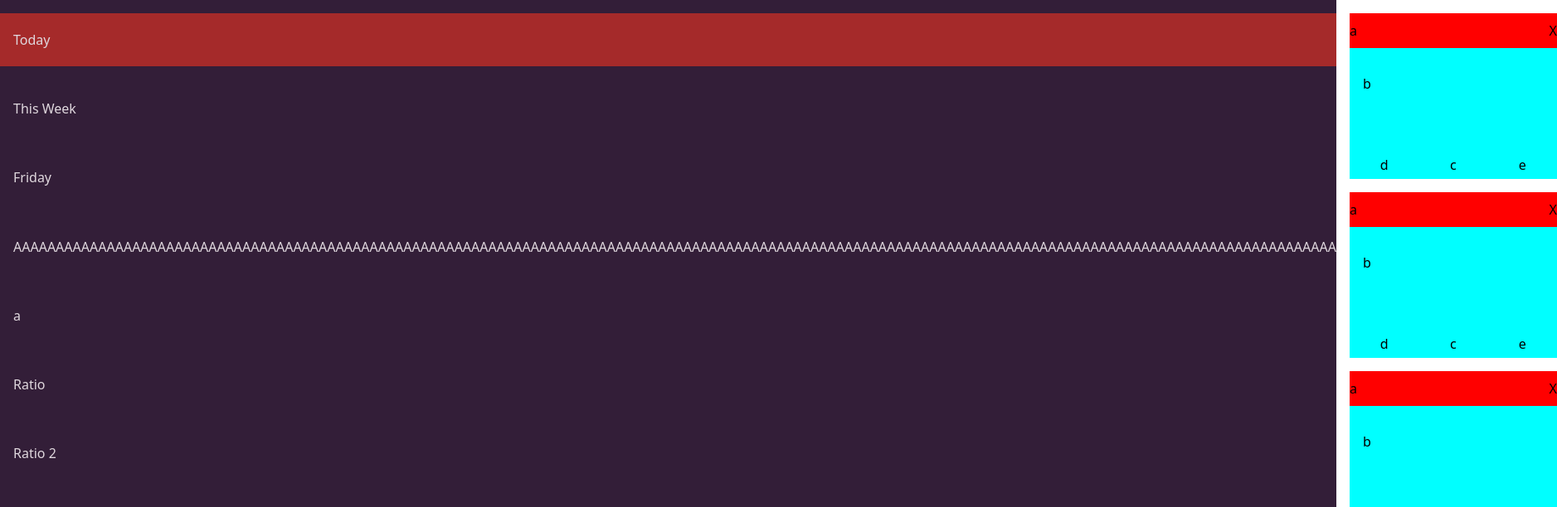
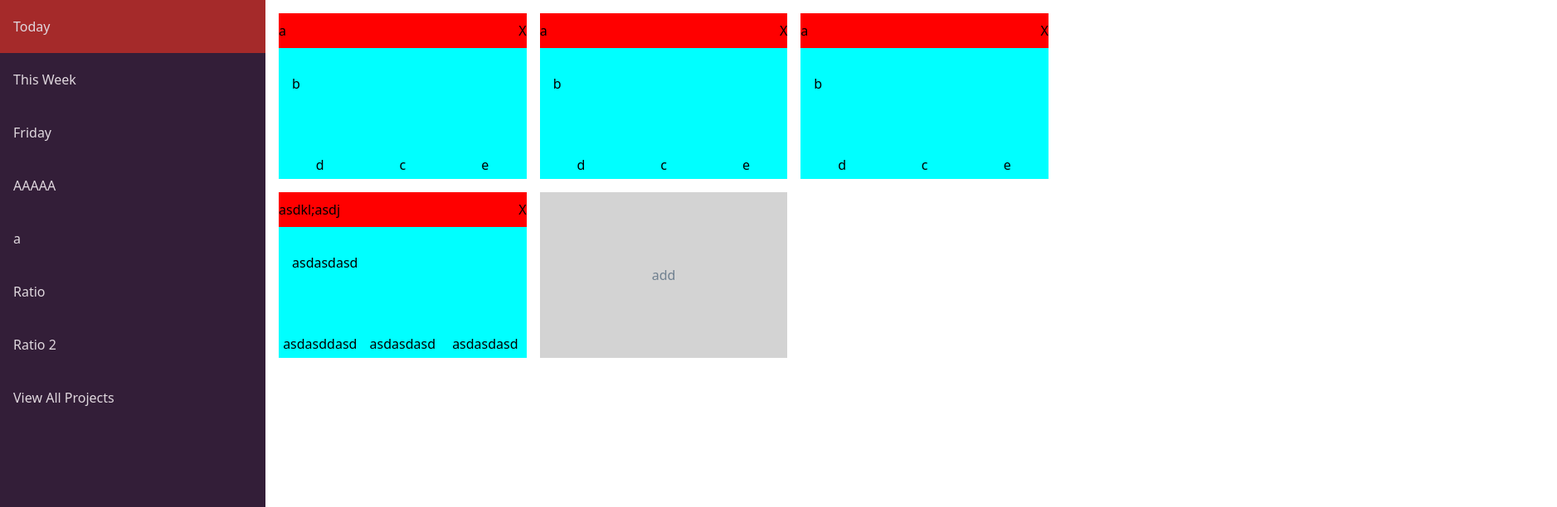
Before and after one commit to nathank07/odin-todo, a website built with webpack: page dist/index.html in a window 1280 px wide. Both pictures are taken after a click on the button "Today". Shown: the top 612 px of the page at 83% size, 1877 px wide, since content can reach past the window. Built offline with nearby package versions, Linux system fonts and the light colour scheme.

Commit message:
Added view all projects button

```diff
--- a/src/index.js
+++ b/src/index.js
@@ -8,7 +8,7 @@ let projects = [
     ["Today", [toDoItem("a", "b", "c", "d", "e"), toDoItem("a", "b", "c", "d", "e"), toDoItem("a", "b", "c", "d", "e")]],
     ["This Week", [toDoItem("a", "b", "c", "d", "e"), toDoItem("a", "b", "c", "d", "e")]],
     ["Friday", [toDoItem("a", "b", "c", "d", "e"), toDoItem("a", "b", "c", "d", "e"), toDoItem("a", "b", "c", "d", "e"), toDoItem("a", "b", "c", "d", "e")]],
-    ["AAAAAAAAAAAAAAAAAAAAAAAAAAAAAAAAAAAAAAAAAAAAAAAAAAAAAAAAAAAAAAAAAAAAAAAAAAAAAAAAAAAAAAAAAAAAAAAAAAAAAAAAAAAAAAAAAAAAAAAAAAAAAAAAAAAAAAAAAAAAAAAAAAAAAAAAAAAA", []],
+    ["AAAAA", []],
     ["a", []]
 ]
 export default projects;
--- a/src/javascript/visual.js
+++ b/src/javascript/visual.js
@@ -6,7 +6,7 @@ const toDoItem = (title, description, dueDate, priority, notes) => {
 }
 const body = document.querySelector('body');
 
-function displayItems(project){
+function displayItems(project, viewingMultiple){
     const toDoGrid = document.createElement('div');
     toDoGrid.classList.add("grid");
 
@@ -16,9 +16,12 @@ function displayItems(project){
 
         let titleBar = document.createElement('div');
         let title = document.createElement('h2');
-        let removeElement = document.createElement('div');
+        let removeElement = document.createElement('button');
         title.innerHTML = toDoItem.title;
         removeElement.innerHTML = "X";
+        removeElement.addEventListener('click', () => {
+            console.log(toDoItem)
+        })
         titleBar.classList.add('titleBar');
         titleBar.append(title);
         titleBar.append(removeElement);
@@ -57,16 +60,42 @@ function displayItems(project){
     })
     toDoGrid.appendChild(addButton);
 
-    if(document.querySelector('.grid') !== null){
-        body.removeChild(document.querySelector('.grid')); // Clears the grid if there is one already available
+    if(document.querySelector('.container') !== null){
+        if(viewingMultiple === true){
+            document.querySelector('.container').appendChild(toDoGrid);
+        }
+        else{
+            body.removeChild(document.querySelector('.container')); // Clears the grid if there is one already available
+            const container = document.createElement('div');
+            container.classList.add('container');
+            container.appendChild(toDoGrid);
+            body.appendChild(container);
+        }
     }
-    body.appendChild(toDoGrid);
+    else{
+        const container = document.createElement('div');
+        container.classList.add('container');
+        container.appendChild(toDoGrid);
+        body.appendChild(container);
+    }
 
     document.querySelectorAll('.tabButton').forEach(button => { // Gives button selection class if it is picked
         button.classList.remove('selected');
         if(button.innerHTML === project[0]){ //project[0] = name of project
             button.classList.add('selected');
         }
+    });
+
+}
+
+function displayAllItems(projects){
+    const container = document.querySelector('.container');
+    container.innerHTML = "";
+    projects.forEach(project => {
+        const header = document.createElement('h2');
+        header.innerHTML = project[0];
+        container.appendChild(header);
+        displayItems(project, true);
     });
 }
 
@@ -82,6 +111,13 @@ function tabView(projects){
         })
         tabView.appendChild(projectButton);
     };
+    const viewAllButton = document.createElement('button');
+    viewAllButton.classList.add('tabButton');
+    viewAllButton.innerHTML = "View All Projects";
+    viewAllButton.addEventListener('click', () => {
+        displayAllItems(projects);
+    })
+    tabView.appendChild(viewAllButton);
     body.appendChild(tabView);
 }
 
--- a/src/style.css
+++ b/src/style.css
@@ -26,8 +26,6 @@ body{
     all: unset;
     color: var(--secondary-foreground-color);
     min-height:4rem;
-    margin-bottom: 0.2rem;
-    margin-top: 1rem;
     padding-left: 1rem;
     text-align:left;
 }
```
Also changed, not shown: dist/index.bundle.js.
